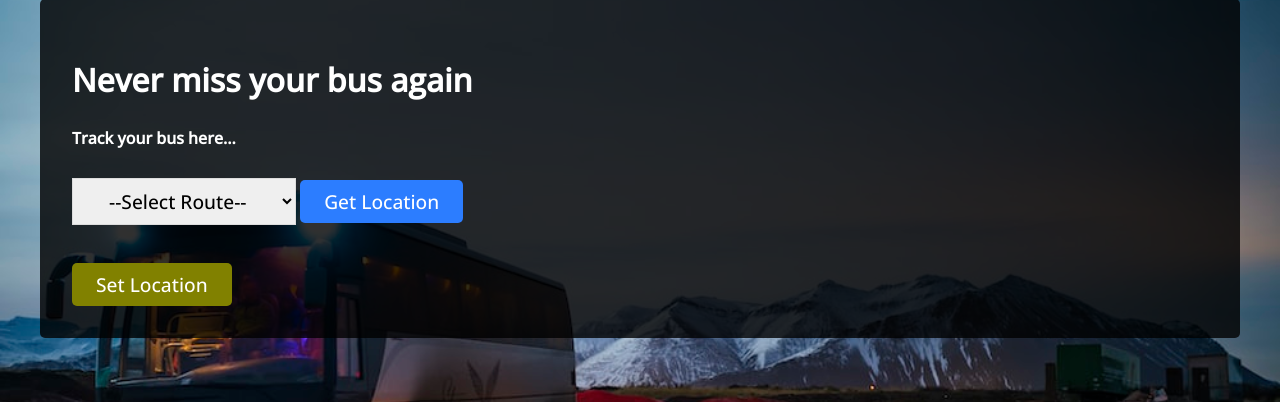
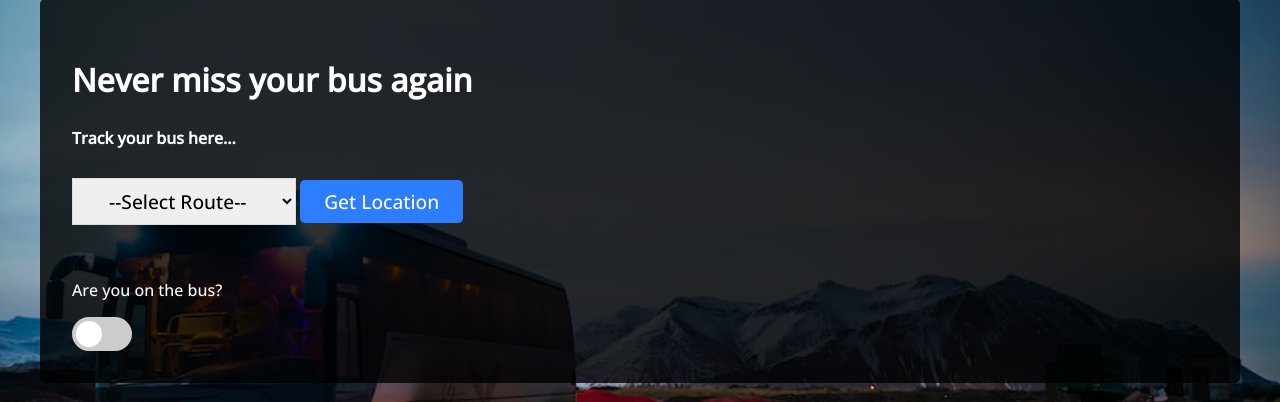
Before and after one commit to vetripy/BusTracker, a Django app: page /tracker in a window 1280 px wide. Shown: the part 81-483 px from the top of the page. Run offline with Django 4.2, Linux system fonts and the light colour scheme; a user stored in the database is signed in; data comes from the database, SQL or seed files in the repository; both versions use the stored data as it was after the commit; some libraries are stand-ins or nearby versions.

Commit message:
location changes

```diff
--- a/tracker/static/style.css
+++ b/tracker/static/style.css
@@ -329,15 +329,15 @@ body{
     width: 20%;
     margin: auto;
     background-color: rgba(0,0,0,0.8);
-    color: white;
+
 }
 .profile-info, .profile-bottom{
     display: flex;
     flex-direction: column;
     align-items: center;
     justify-content: center;
-    background-color: rgba(255,255,255,0.8);
-    color: black;
+
+    color: white;
     padding-inline: 1rem;
     border-radius: 5px;
     margin: 1rem;
@@ -363,6 +363,65 @@ body{
     display: flex;
     justify-content: center;
 }
+.switch {
+    position: relative;
+    display: inline-block;
+    width: 60px;
+    height: 34px;
+  }
+
+  .switch input {
+    opacity: 0;
+    width: 0;
+    height: 0;
+  }
+
+  .slider {
+    position: absolute;
+    cursor: pointer;
+    top: 0;
+    left: 0;
+    right: 0;
+    bottom: 0;
+    background-color: #ccc;
+    -webkit-transition: .4s;
+    transition: .4s;
+  }
+
+  .slider:before {
+    position: absolute;
+    content: "";
+    height: 26px;
+    width: 26px;
+    left: 4px;
+    bottom: 4px;
+    background-color: white;
+    -webkit-transition: .4s;
+    transition: .4s;
+  }
+
+  input:checked + .slider {
+    background-color: #2196F3;
+  }
+
+  input:focus + .slider {
+    box-shadow: 0 0 1px #2196F3;
+  }
+
+  input:checked + .slider:before {
+    -webkit-transform: translateX(26px);
+    -ms-transform: translateX(26px);
+    transform: translateX(26px);
+  }
+
+  /* Rounded sliders */
+  .slider.round {
+    border-radius: 34px;
+  }
+
+  .slider.round:before {
+    border-radius: 50%;
+  }
 @media (max-width: 1300px){
     .ham{
         display: block;
--- a/tracker/templates/tracker/track.html
+++ b/tracker/templates/tracker/track.html
@@ -15,7 +15,12 @@
         <div class="route-selecter">
             {{ form.route  }}
             <button id="get-route" class="btn submit-btn location-btn">Get Location</button><br><br>
-            <button id="set-location" class="btn submit-btn location-btn" style="background-color: rgb(129, 129, 0);">Set Location</button>
+            <p>Are you on the bus?</p>
+            <label class="switch">
+                <input id="set-location" type="checkbox">
+                <span class="slider round"></span>
+            </label>
+            <!-- <button id="set-location" class="btn submit-btn location-btn" style="background-color: rgb(129, 129, 0);">Set Location</button> -->
         </div>
     </div>
     <div id="map">
@@ -24,54 +29,98 @@
     <script src="https://maps.googleapis.com/maps/api/js?key=AIzaSyCw0ddIErnntB_jNO1mEbWTg7tZya699cQ&libraries=places"></script>
     <script defer>
         let pos;
+        let bus_marker;
+        const SSN = { lat: 12.751817768930716, lng: 80.20390072611363 };
+        const map = new google.maps.Map(document.getElementById("map"), {
+                zoom: 13,
+                center: SSN
+            });
         function getlocation(route){
-            navigator.geolocation.getCurrentPosition(
-                (position) => {
-                    pos = {
-                        lat: position.coords.latitude,
-                        lng: position.coords.longitude,
-                    };
-                    fetch(`/setlocation/${route}`, {
+            let id;
+            let options;
+            const target = { latitude: 12.751817768930716, longitude: 80.20390072611363 };
+
+            function success(pos) {
+                const crd = pos.coords;
+                console.log(pos.coords);
+                fetch(`setlocation/${route}`,{
                     method: 'POST',
                     headers: {
                         'Content-Type': 'application/json',
                         'X-CSRFToken': '{{ csrf_token }}'
                     },
                     body: JSON.stringify({
-                        'location': pos
+                        'latitude': crd.latitude,
+                        'longitude': crd.longitude
                     })
                 })
-                .then(res => res.json())
-                .then(data => {
-                    console.log(data);
-                })
-                    },
-                    () => {
-                        return null;
-                    });
+
+
+
+                if (document.getElementById('set-location').value == "on"){
+                    console.log("Locaiton turned off");
+                    navigator.geolocation.clearWatch(id);
+                }
+
+                if (target.latitude === crd.latitude && target.longitude === crd.longitude) {
+                    console.log('Congratulations, you reached the target');
+                    navigator.geolocation.clearWatch(id);
+                }
+            }
+
+            function error(err) {
+                console.error(`ERROR(${err.code}): ${err.message}`);
+            }
+
+            options = {
+                enableHighAccuracy: true,
+                timeout: 5000,
+                maximumAge: 0
+            };
+
+            id = navigator.geolocation.watchPosition(success, error, options);
 
         }
-        const SSN = { lat: 12.751817768930716, lng: 80.20390072611363 };
-        const map = new google.maps.Map(document.getElementById("map"), {
-                zoom: 13,
-                center: SSN
-            });
+
 
         const setLocation = document.getElementById('set-location');
         setLocation.onclick = () => {
             const route = document.getElementById('routeNo').value;
+            console.log(route);
+            if (route === ''){
+                alert('Please select a route');
+            }
+            else{
+                console.log(setLocation.value)
+                if (setLocation.value === 'on'){
+                    setLocation.value = 'off';
                     getlocation(route);
+                }
+                else if (setLocation.value === 'off'){
+                    setLocation.value = 'on';
+                    // getlocation(route);
+
+                }
+            }
+            // getlocation(route);
         }
 
         const getRoute = document.getElementById('get-route');
         getRoute.onclick = () => {
             const route = document.getElementById('routeNo').value;
+            if (route === ''){
+                alert('Please select a route');
+            }
+            else{
                 fetch(`/route/${route}`)
                 .then(res => res.json())
                 .then(data => {
                     console.log(data);
+
                     calcRoute(data.lat, data.lng, data.waypoints, route);
                 })
+            }
+
         }
 
 
@@ -95,7 +144,6 @@
                     stopover: true
                   })
             }
-            console.log(waypoints);
             request = {
                 origin: source,
                 destination: SSN,
@@ -131,7 +179,7 @@
             .then(res => res.json())
             .then(data => {
                 console.log(data);
-                const bus_marker = new google.maps.Marker({
+                bus_marker = new google.maps.Marker({
                     position: {lat: data.lat, lng: data.lng},
                     icon: "{% static 'location.png' %}",
                     map: map,
--- a/tracker/views.py
+++ b/tracker/views.py
@@ -183,7 +183,6 @@ def route(request, code):
     waypoints = []
 
     for waypoint in route.waypoints.all():
-        print(waypoint.stop_lat, waypoint.stop_lng)
         if waypoint.stop_lat and waypoint.stop_lng and start != {waypoint.stop_lat, waypoint.stop_lng}:
             waypoints.append({
                 'lat': waypoint.stop_lat,
@@ -227,10 +226,8 @@ def setlocation(request, code):
     if request.method == "POST":
         data = json.loads(request.body)
         bus = BusCoordinates.objects.get(bus__bus_route__route_no=code)
-        data = data.get('location')
-        print(data.get('lat'), data.get('lng'))
-        bus.latitude = data.get('lat')
-        bus.longitude = data.get('lng')
+        bus.latitude = data.get('latitude')
+        bus.longitude = data.get('longitude')
         bus.save()
         return JsonResponse({"message": "Location saved successfully."}, status=201)
 
```
Also changed, not shown: tracker/templates/tracker/profile.html (+11 -3 lines), db.sqlite3. Lines whose indentation alone changed are shown as unchanged.
